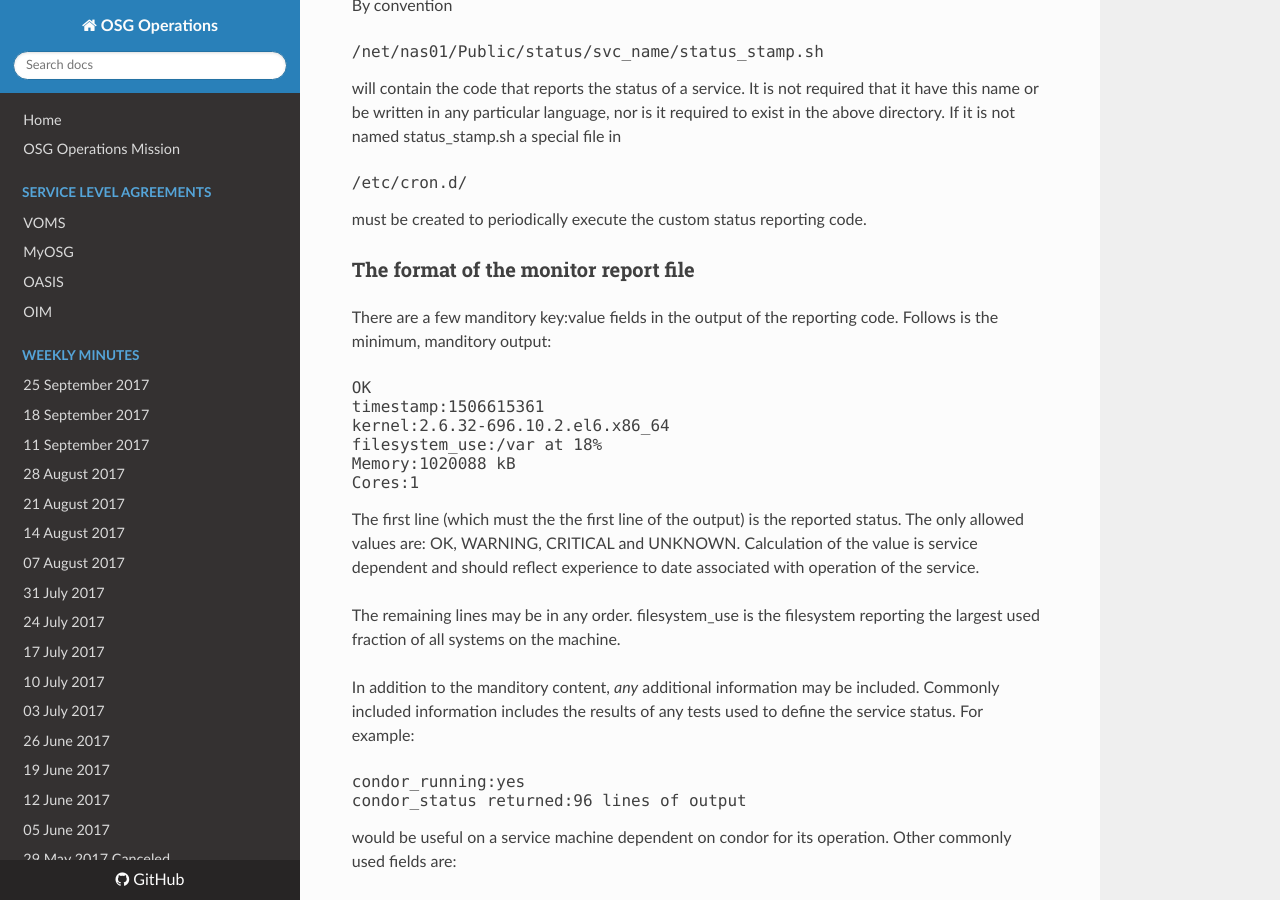
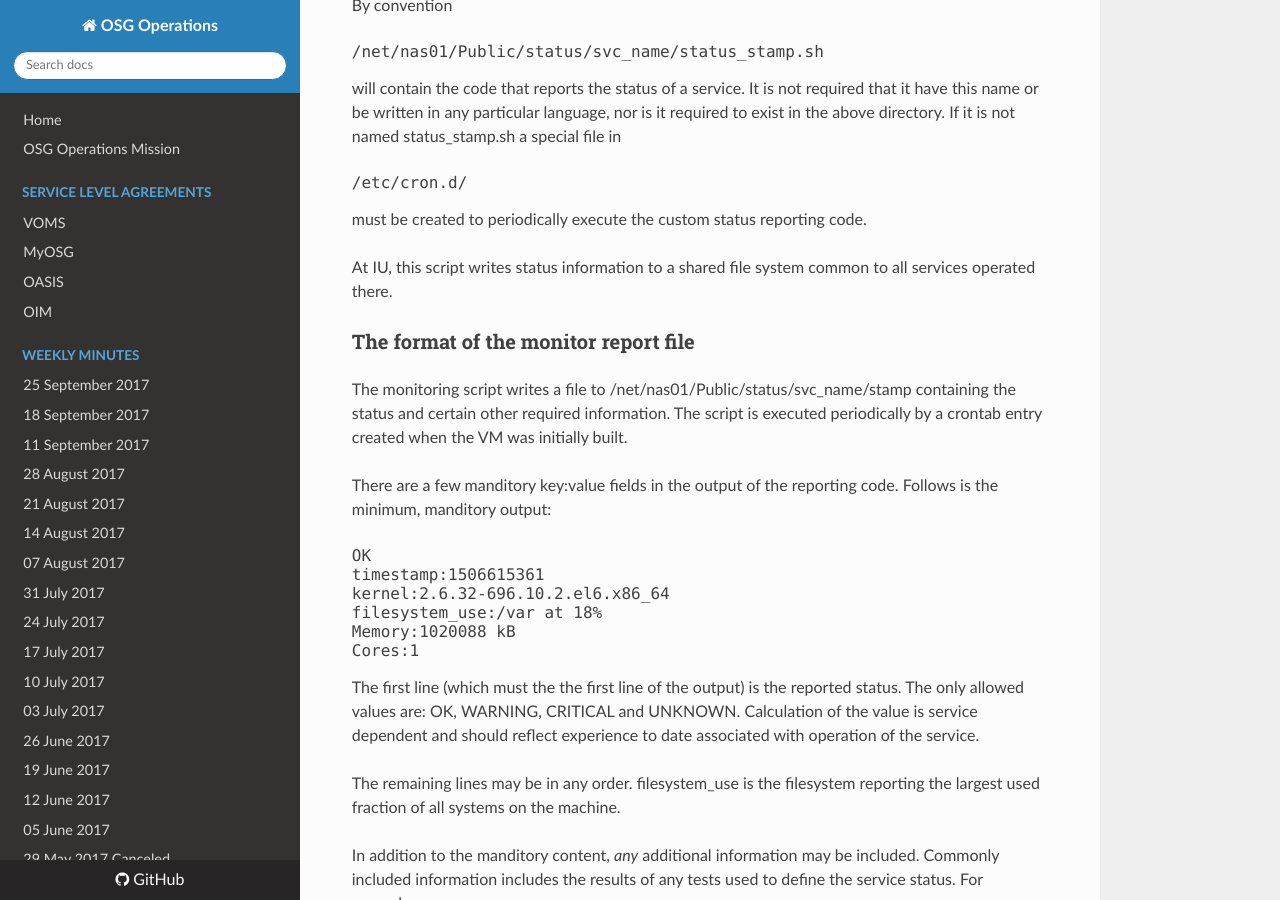
Before and after one commit to osg-htc/operations, an MkDocs documentation site: the page built from docs/create_a_service.md, in a window 1280 px wide and 900 px high, scrolled down 1656 px. Built offline with MkDocs 1.6.1, drawn with Linux system fonts in a browser that asks for light colours; nearby versions of some CDN libraries; old or Windows-style settings are respelled for this version of MkDocs.

Commit message:
Update create_a_service.md

```diff
--- a/docs/create_a_service.md
+++ b/docs/create_a_service.md
@@ -80,7 +80,14 @@ nor is it required to exist in the above directory. If it is not named status_st
 </pre>
 must be created to periodically execute the custom status reporting code.
 
+At IU, this script writes status information to a shared file system common to
+all services operated there.
+
 ### The format of the monitor report file
+
+The monitoring script writes a file to /net/nas01/Public/status/svc_name/stamp
+containing the status and certain other required information. The script is executed
+periodically by a crontab entry created when the VM was initially built.
 
 There are a few manditory key:value fields in the output of the reporting code. Follows
 is the minimum, manditory output:
```
